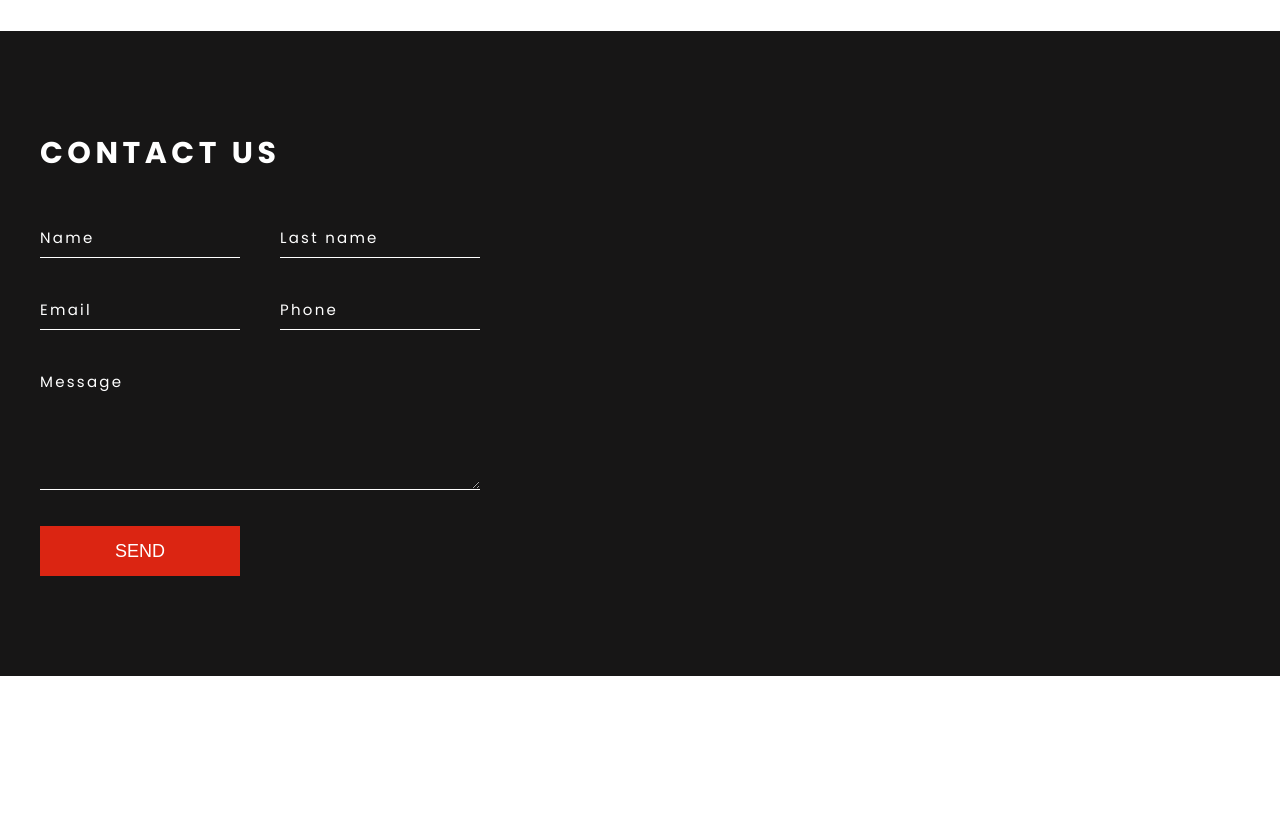
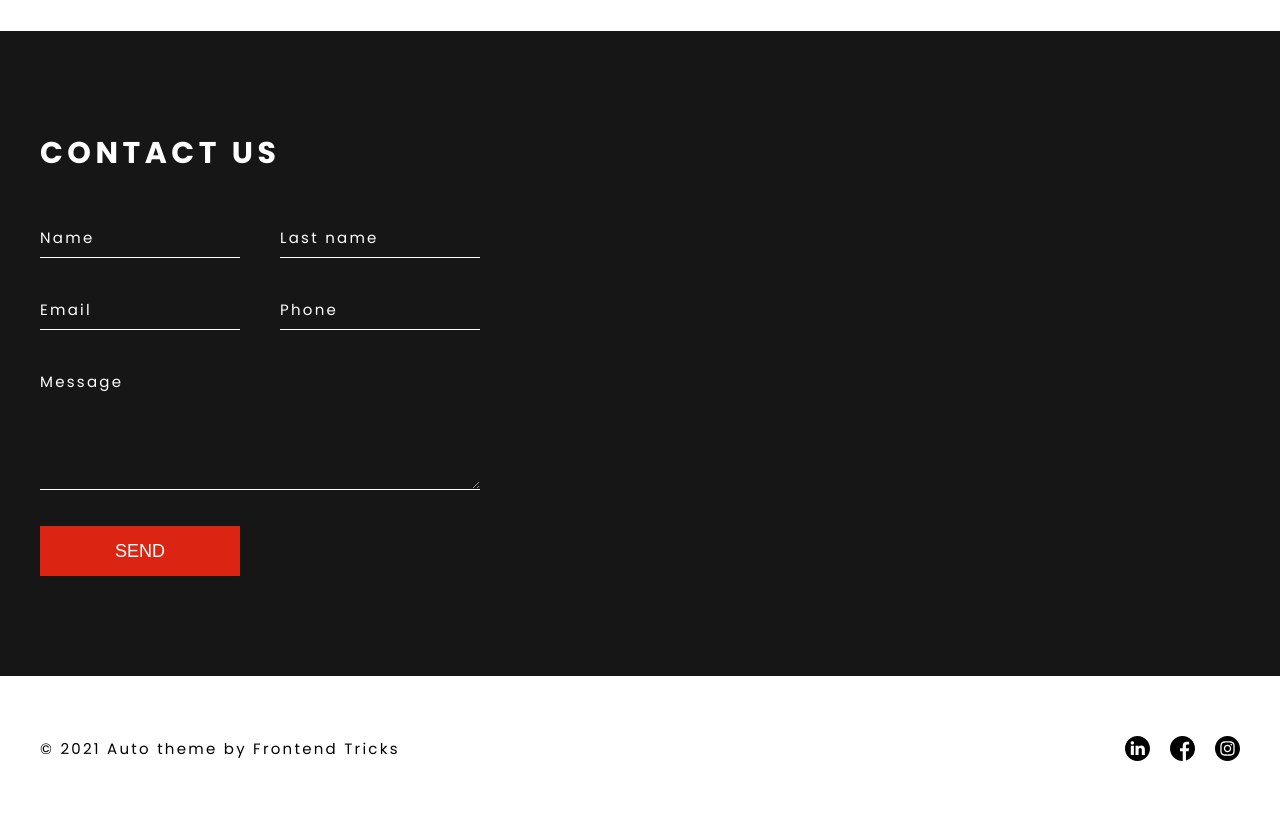
Before and after one commit to EugenPriymak/tng05, a plain HTML site: page index.html in a window 1280 px wide. Shown: the part 3129-3955 px from the top of the page. Before the commit the page ends 3805 px from the top, so only its background shows below. Drawn offline with Linux system fonts and the light colour scheme.

Commit message:
add 'footer' block

```diff
--- a/index.html
+++ b/index.html
@@ -249,5 +249,27 @@
         </div>
     </section>
 
+
+    <footer class="footer">
+        <div class="container">
+            <div class="footer__wrapper">
+                <p class="copyright">
+                    &copy; 2021 Auto theme by Frontend Tricks
+                </p>
+                <div class="footer__soc">
+                    <a href="#" class="footer__soc-link">
+                        <img src="img/linkedin.svg" alt="">
+                    </a>
+                    <a href="#" class="footer__soc-link">
+                        <img src="img/facebook.svg" alt="">
+                    </a>
+                    <a href="#" class="footer__soc-link">
+                        <img src="img/instagram.svg" alt="">
+                    </a>
+                </div>
+            </div>
+        </div>
+    </footer>
+
 </body>
 </html>
--- a/style.css
+++ b/style.css
@@ -508,3 +508,37 @@ p {
     transform: translateY(-15px);
     font-size: 12px;
 }
+
+/* footer */
+
+.footer {
+
+}
+
+.footer__wrapper {
+    height: 150px;
+    display: flex;
+    align-items: center;
+    justify-content: space-between;
+}
+
+.copyright {
+    letter-spacing: 0.15em;
+}
+
+.footer__soc {
+    display: flex;
+
+}
+
+.footer__soc-link {
+    margin-right: 20px;
+    text-decoration: none;
+}
+
+.footer__soc-link:last-child {
+    margin-right: 0;
+}
+.footer__soc-link img {
+    height: 25px;
+}
```
